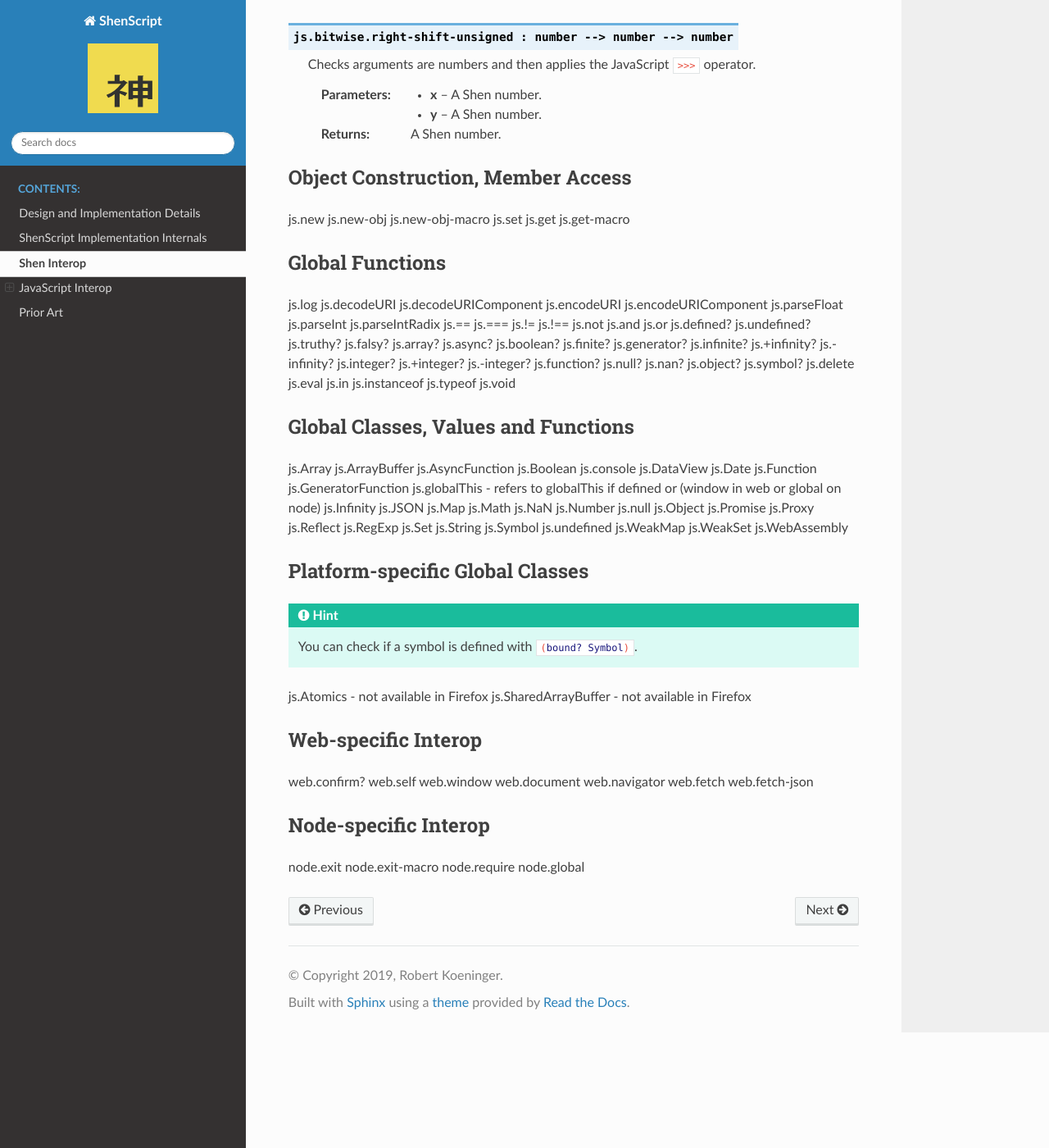
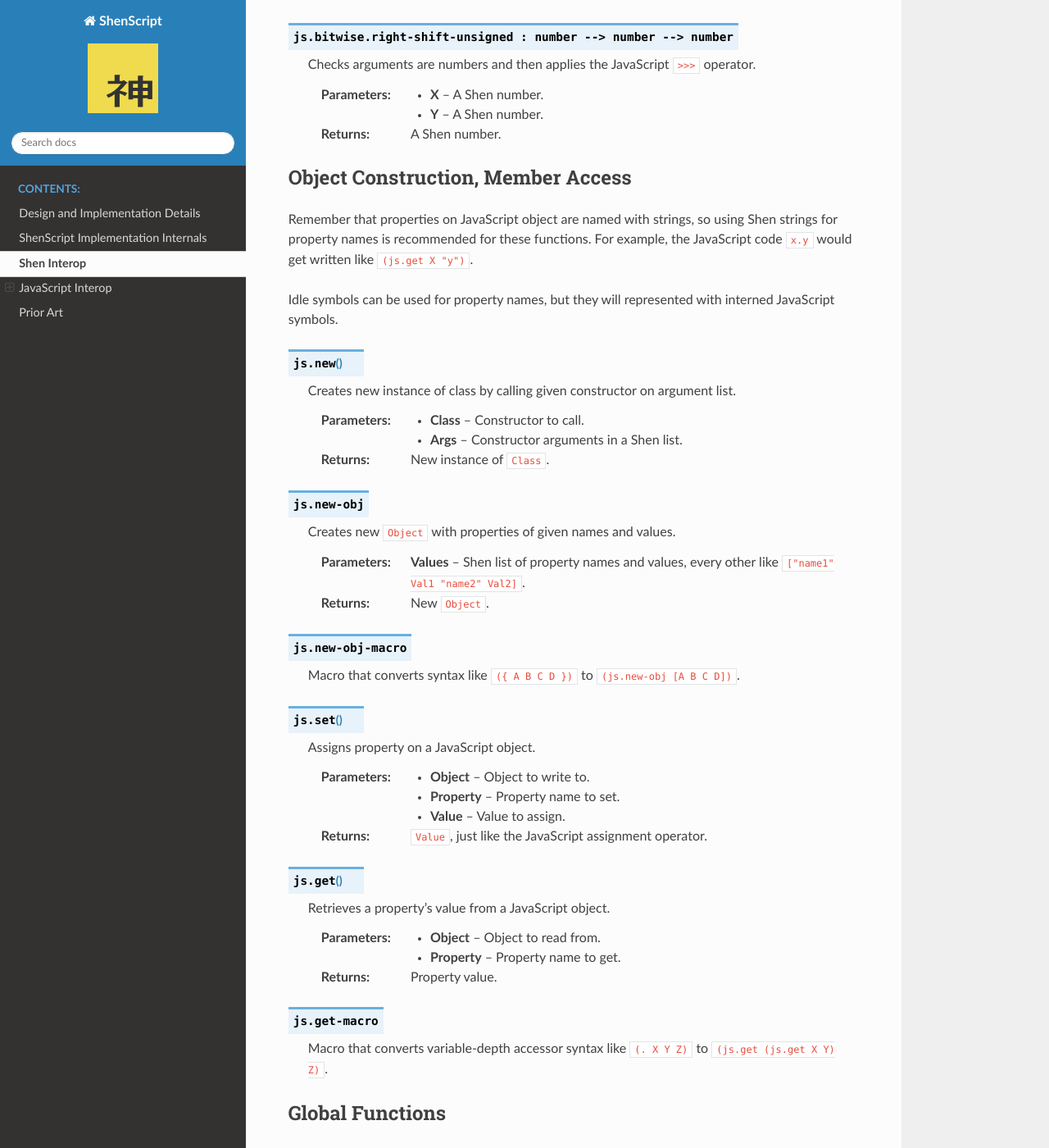
Before and after one commit to rkoeninger/ShenScript, a Sphinx documentation site: the page built from docs/interop.rst, in a window 1280 px wide and 1400 px high, scrolled down 4677 px. Shown: the whole window at 82% size. Built offline with Sphinx 7.4.7 and the Read the Docs theme 2.0.0, drawn with Linux system fonts in a browser that asks for light colours; some of the changed text lies outside the part shown.

Commit message:
Added docs for object construction, member access

```diff
--- a/docs/interop.rst
+++ b/docs/interop.rst
@@ -102,96 +102,96 @@ Unchecked Math Operators
 
    Applies the JavaScript :code:`+` operator to arguments without additional typechecks, perserving JavaScript coercion behavior.
 
-   :param x: Any value.
-   :param y: Any value.
+   :param X: Any value.
+   :param Y: Any value.
    :returns: Whatever :code:`+` does.
 
 .. function:: js.unchecked.-
 
    Applies the JavaScript :code:`-` operator to arguments without additional typechecks, perserving JavaScript coercion behavior.
 
-   :param x: Any value.
-   :param y: Any value.
+   :param X: Any value.
+   :param Y: Any value.
    :returns: Whatever :code:`-` does.
 
 .. function:: js.unchecked.*
 
    Applies the JavaScript :code:`*` operator to arguments without additional typechecks, perserving JavaScript coercion behavior.
 
-   :param x: Any value.
-   :param y: Any value.
+   :param X: Any value.
+   :param Y: Any value.
    :returns: Whatever :code:`*` does.
 
 .. function:: js.unchecked./
 
    Applies the JavaScript :code:`/` operator to arguments without additional typechecks, perserving JavaScript coercion behavior.
 
-   :param x: Any value.
-   :param y: Any value.
+   :param X: Any value.
+   :param Y: Any value.
    :returns: Whatever :code:`/` does.
 
 .. function:: js.unchecked.**
 
    Applies the JavaScript :code:`**` operator to arguments without additional typechecks, perserving JavaScript coercion behavior.
 
-   :param x: Any value.
-   :param y: Any value.
+   :param X: Any value.
+   :param Y: Any value.
    :returns: Whatever :code:`**` does.
 
 .. function:: js.unchecked.bitwise.not
 
    Applies the JavaScript :code:`!` operator to argument without additional typechecks, perserving JavaScript coercion behavior.
 
-   :param x: Any value.
-   :param y: Any value.
+   :param X: Any value.
+   :param Y: Any value.
    :returns: Whatever :code:`!` does.
 
 .. function:: js.unchecked.bitwise.and
 
    Applies the JavaScript :code:`&` operator to arguments without additional typechecks, perserving JavaScript coercion behavior.
 
-   :param x: Any value.
-   :param y: Any value.
+   :param X: Any value.
+   :param Y: Any value.
    :returns: Whatever :code:`&` does.
 
 .. function:: js.unchecked.bitwise.or
 
    Applies the JavaScript :code:`|` operator to arguments without additional typechecks, perserving JavaScript coercion behavior.
 
-   :param x: Any value.
-   :param y: Any value.
+   :param X: Any value.
+   :param Y: Any value.
    :returns: Whatever :code:`|` does.
 
 .. function:: js.unchecked.bitwise.xor
 
    Applies the JavaScript :code:`^` operator to arguments without additional typechecks, perserving JavaScript coercion behavior.
 
-   :param x: Any value.
-   :param y: Any value.
+   :param X: Any value.
+   :param Y: Any value.
    :returns: Whatever :code:`^` does.
 
 .. function:: js.unchecked.bitwise.left-shift
 
    Applies the JavaScript :code:`<<` operator to arguments without additional typechecks, perserving JavaScript coercion behavior.
 
-   :param x: Any value.
-   :param y: Any value.
+   :param X: Any value.
+   :param Y: Any value.
    :returns: Whatever :code:`<<` does.
 
 .. function:: js.unchecked.bitwise.right-shift
 
    Applies the JavaScript :code:`>>` operator to arguments without additional typechecks, perserving JavaScript coercion behavior.
 
-   :param x: Any value.
-   :param y: Any value.
+   :param X: Any value.
+   :param Y: Any value.
    :returns: Whatever :code:`>>` does.
 
 .. function:: js.unchecked.bitwise.right-shift-unsigned
 
    Applies the JavaScript :code:`>>>` operator to arguments without additional typechecks, perserving JavaScript coercion behavior.
 
-   :param x: Any value.
-   :param y: Any value.
+   :param X: Any value.
+   :param Y: Any value.
    :returns: Whatever :code:`>>>` does.
 
 Typed Operators
@@ -201,82 +201,119 @@ Typed Operators
 
    Checks arguments are numbers and then applies the JavaScript :code:`%` operator.
 
-   :param x: A Shen number.
-   :param y: A Shen number.
+   :param X: A Shen number.
+   :param Y: A Shen number.
    :returns: A Shen number.
 
 .. function:: js.** : number --> number --> number
 
    Checks arguments are numbers and then applies the JavaScript :code:`**` operator.
 
-   :param x: A Shen number.
-   :param y: A Shen number.
+   :param X: A Shen number.
+   :param Y: A Shen number.
    :returns: A Shen number.
 
 .. function:: js.bitwise.not : number --> number
 
    Checks argument is a number and then applies the JavaScript :code:`~` operator.
 
-   :param x: A Shen number.
+   :param X: A Shen number.
    :returns: A Shen number.
 
 .. function:: js.bitwise.and : number --> number --> number
 
    Checks arguments are numbers and then applies the JavaScript :code:`&` operator.
 
-   :param x: A Shen number.
-   :param y: A Shen number.
+   :param X: A Shen number.
+   :param Y: A Shen number.
    :returns: A Shen number.
 
 .. function:: js.bitwise.or : number --> number --> number
 
    Checks arguments are numbers and then applies the JavaScript :code:`|` operator.
 
-   :param x: A Shen number.
-   :param y: A Shen number.
+   :param X: A Shen number.
+   :param Y: A Shen number.
    :returns: A Shen number.
 
 .. function:: js.bitwise.xor : number --> number --> number
 
    Checks arguments are numbers and then applies the JavaScript :code:`^` operator.
 
-   :param x: A Shen number.
-   :param y: A Shen number.
+   :param X: A Shen number.
+   :param Y: A Shen number.
    :returns: A Shen number.
 
 .. function:: js.bitwise.left-shift : number --> number --> number
 
    Checks arguments are numbers and then applies the JavaScript :code:`<<` operator.
 
-   :param x: A Shen number.
-   :param y: A Shen number.
+   :param X: A Shen number.
+   :param Y: A Shen number.
    :returns: A Shen number.
 
 .. function:: js.bitwise.right-shift : number --> number --> number
 
    Checks arguments are numbers and then applies the JavaScript :code:`>>` operator.
 
-   :param x: A Shen number.
-   :param y: A Shen number.
+   :param X: A Shen number.
+   :param Y: A Shen number.
    :returns: A Shen number.
 
 .. function:: js.bitwise.right-shift-unsigned : number --> number --> number
 
    Checks arguments are numbers and then applies the JavaScript :code:`>>>` operator.
 
-   :param x: A Shen number.
-   :param y: A Shen number.
+   :param X: A Shen number.
+   :param Y: A Shen number.
    :returns: A Shen number.
 
 Object Construction, Member Access
 ----------------------------------
 
-js.new
-js.new-obj
-js.new-obj-macro
-js.set
-js.get
-js.get-macro
+Remember that properties on JavaScript object are named with strings, so using Shen strings for property names is recommended for these functions. For example, the JavaScript code :code:`x.y` would get written like :code:`(js.get X "y")`.
+
+Idle symbols can be used for property names, but they will represented with interned JavaScript symbols.
+
+.. function:: js.new
+
+   Creates new instance of class by calling given constructor on argument list.
+
+   :param Class: Constructor to call.
+   :param Args:  Constructor arguments in a Shen list.
+   :returns:     New instance of :code:`Class`.
+
+.. function:: js.new-obj
+
+   Creates new :code:`Object` with properties of given names and values.
+
+   :param Values: Shen list of property names and values, every other like :code:`["name1" Val1 "name2" Val2]`.
+   :returns:      New :code:`Object`.
+
+.. function:: js.new-obj-macro
+
+   Macro that converts syntax like :code:`({ A B C D })` to :code:`(js.new-obj [A B C D])`.
+
+.. function:: js.set
+
+   Assigns property on a JavaScript object.
+
+   :param Object:   Object to write to.
+   :param Property: Property name to set.
+   :param Value:    Value to assign.
+   :returns:        :code:`Value`, just like the JavaScript assignment operator.
+
+.. function:: js.get
+
+   Retrieves a property's value from a JavaScript object.
+
+   :param Object:   Object to read from.
+   :param Property: Property name to get.
+   :returns:        Property value.
+
+.. function:: js.get-macro
+
+   Macro that converts variable-depth accessor syntax like :code:`(. X Y Z)` to :code:`(js.get (js.get X Y) Z)`.
 
 Global Functions
 ----------------
@@ -361,8 +398,15 @@ Platform-specific Global Classes
 
 .. Hint:: You can check if a symbol is defined with :shen:`(bound? Symbol)`.
 
-js.Atomics - not available in Firefox
-js.SharedArrayBuffer - not available in Firefox
+These are not available in Firefox.
+
+.. function:: js.Atomics
+
+   Calling with no arguments returns the global JavaScript :code:`Atomics` class.
+
+.. function:: js.SharedArrayBuffer
+
+   Calling with no arguments returns the global JavaScript :code:`Atomics` class.
 
 Web-specific Interop
 --------------------
```
Also changed, not shown: 1 other file.
